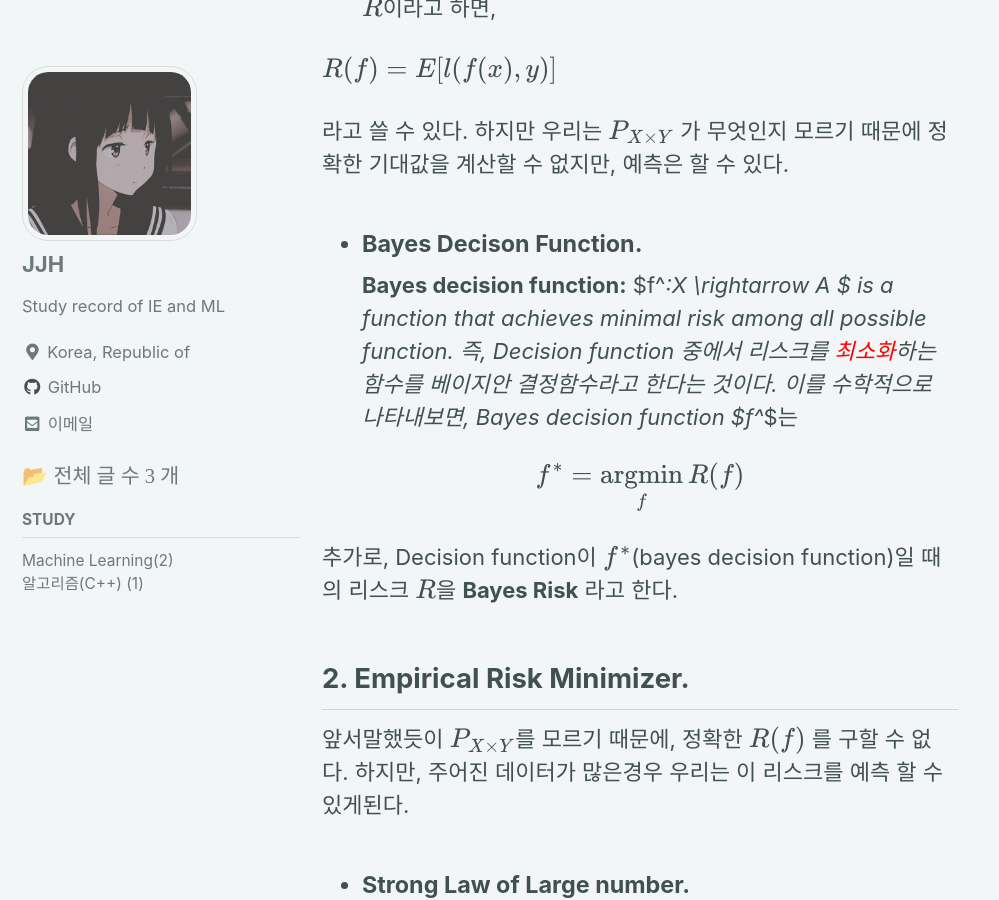
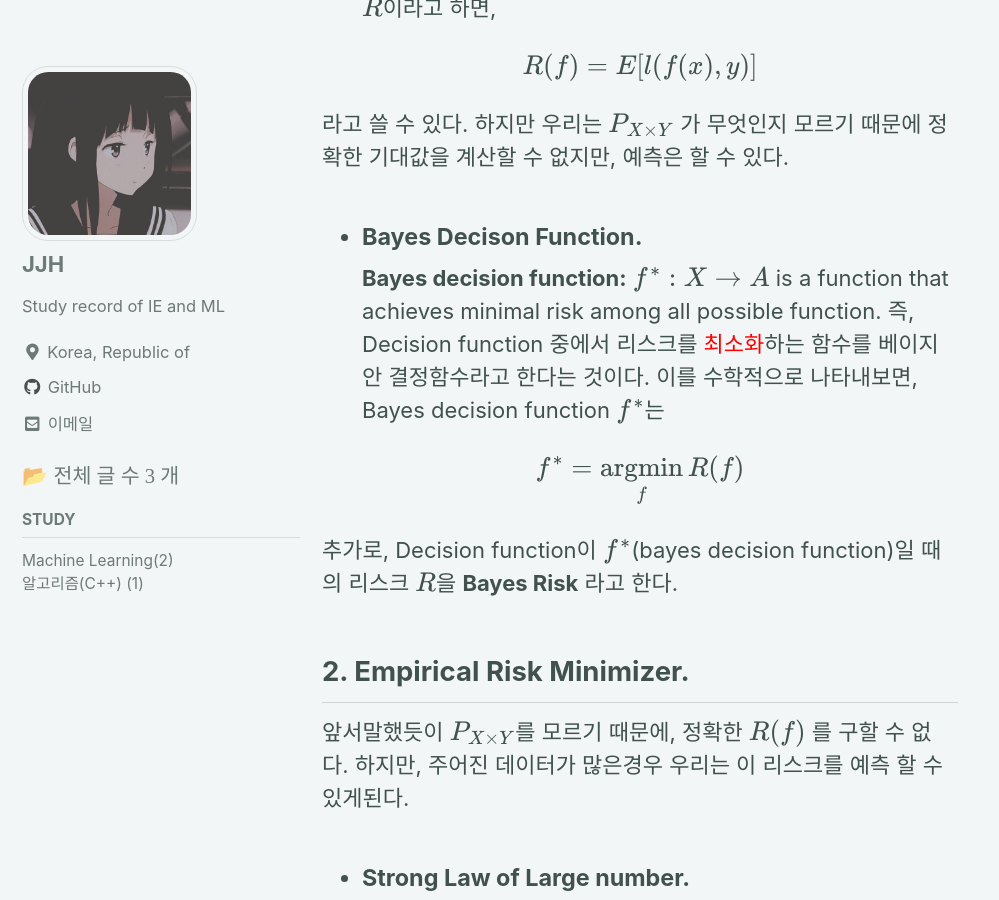
Before and after one commit to Corpse-is-Talking/Corpse-is-Talking.github.io, a Jekyll site: the page built from _posts/Machine Learning/2021-08-13-Statistical Learning Theory.md, in a window 1280 px wide and 900 px high, scrolled down 865 px. Shown: the whole window, without its empty margins (0-999 px from the left). Built offline with Jekyll 4.4.1, drawn with Linux system fonts in a browser that asks for light colours; cached includes are drawn as plain includes; formulas are drawn with MathJax 3.

Commit message:
20210813ML

```diff
--- a/_posts/Machine Learning/2021-08-13-Statistical Learning Theory.md
+++ b/_posts/Machine Learning/2021-08-13-Statistical Learning Theory.md
@@ -21,13 +21,13 @@ comments: true
 $P_{ X\times Y }$에서 추출한 데이터 $(x,y)$ 에대하여 decision function $f$를 이용해 구한 loss function의 기대값을 $R$이라고 하면,
 
 
-__$$R(f) = E [l(f(x),y)]$$__
+$$R(f) = E [l(f(x),y)]$$
 
 
-라고 쓸 수 있다. 하지만 우리는 $ P_{ X\times Y } $ 가 무엇인지 모르기 때문에 정확한 기대값을 계산할 수 없지만, 예측은 할 수 있다.
+  라고 쓸 수 있다. 하지만 우리는 $ P_{ X\times Y } $ 가 무엇인지 모르기 때문에 정확한 기대값을 계산할 수 없지만, 예측은 할 수 있다.
 
 - #### Bayes Decison Function.
-__Bayes decision function:__  $f^*:X \rightarrow A $ is a function that achieves minimal risk among all possible function.
+__Bayes decision function:__  $$f^*:X \rightarrow A $$ is a function that achieves minimal risk among all possible function.
 즉, Decision function 중에서 리스크를 <span style="color:red">최소화</span>하는 함수를 베이지안 결정함수라고 한다는 것이다.
 이를 수학적으로 나타내보면, Bayes decision function $f^*$는
 
@@ -35,7 +35,7 @@ __Bayes decision function:__  $f^*:X \rightarrow A $ is a function that achieves
  $$f^*=\underset{f}{\operatorname{argmin}} R(f)$$
 
 
-추가로, Decision function이 $f^*$(bayes decision function)일 때의 리스크 $R$을 __Bayes Risk__ 라고 한다.
+  추가로, Decision function이 $f^*$(bayes decision function)일 때의 리스크 $R$을 __Bayes Risk__ 라고 한다.
 
 ## 2. Empirical Risk Minimizer.
 앞서말했듯이 $P_{X \times Y}$를 모르기 때문에, 정확한 $R(f)$ 를 구할 수 없다. 하지만, 주어진 데이터가 많은경우 우리는 이 리스크를 예측 할 수 있게된다.
@@ -58,8 +58,8 @@ $P_{X \times Y}$ 에서 뽑은 $i.i.d$ 한 $n$개의 데이터셋을 $D_n =((x_1
 $$R_n(f)=\frac{1}{n}\sum_{i=1}^{n} l(f(x_i,y)) $$
 
 
-이고 큰수의 법칙에 의해서 뽑은 데이터 수가 많을수록, $R_n(f)$ 는 $P_{X \times Y}$의 실제 리스크 $R(f)$로 수렴하게 되고, ($\underset{n\rightarrow \infty}{\operatorname{lim}} R_n(f)=R(f)$  ) 이 때의 $R_n(f)$를 __Empirical Risk__ 라고 한다.
-__즉, 우리는 데이터 수가 많을 때, $R_n(f)$를  $R(f)$로 생각해도 되고, 실제 $P$가 어떤 분포인지 몰라도 $R(f)$를 구할  수 있다는 것이다..__
+  이고 큰수의 법칙에 의해서 뽑은 데이터 수가 많을수록, $R_n(f)$ 는 $P_{X \times Y}$의 실제 리스크 $R(f)$로 수렴하게 되고, ($\underset{n\rightarrow \infty}{\operatorname{lim}} R_n(f)=R(f)$  ) 이 때의 $R_n(f)$를 __Empirical Risk__ 라고 한다.
+  __즉, 우리는 데이터 수가 많을 때, $R_n(f)$를  $R(f)$로 생각해도 되고, 실제 $P$가 어떤 분포인지 몰라도 $R(f)$를 구할  수 있다는 것이다..__
 
 - #### Empirical Risk Minimizer
 
```
